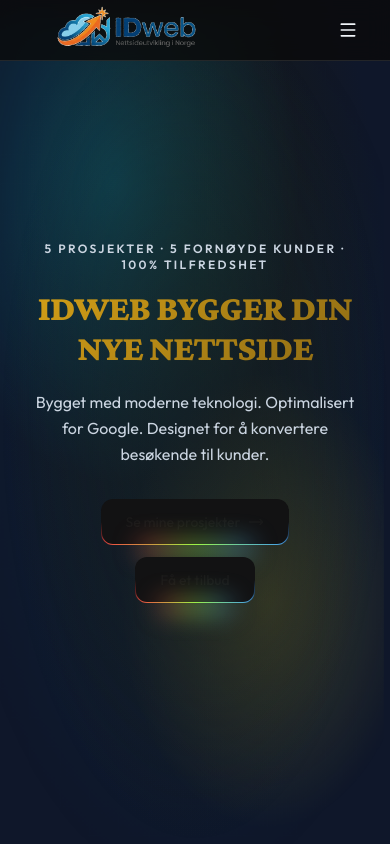
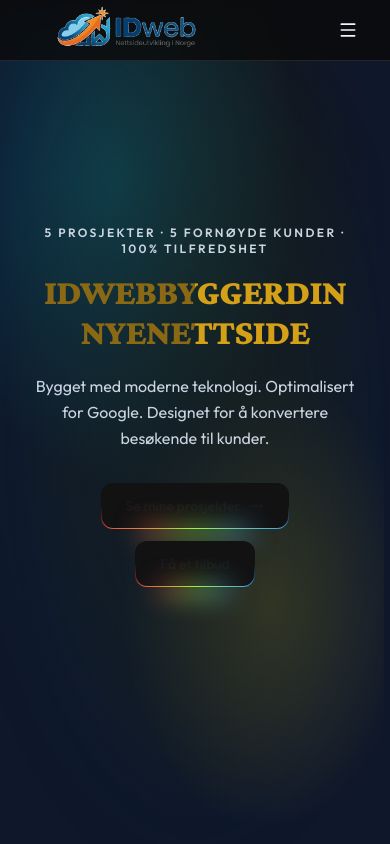
Before and after one commit to daodiii/Idweb, a Next.js app: page / in a window 390 px wide. Shown: the top 844 px of the page. Built offline with nearby package versions, Linux system fonts and the light colour scheme.

Commit message:
feat: add staggered text reveal, shimmer, and scroll parallax to mobile hero

```diff
--- a/src/components/sections/hero-section.tsx
+++ b/src/components/sections/hero-section.tsx
@@ -21,7 +21,7 @@
   visible: {
     opacity: 1,
     y: 0,
-    transition: { duration: 0.35, ease: "easeOut" },
+    transition: { duration: 0.35, ease: "easeOut" as const },
   },
 };
 
@@ -30,7 +30,7 @@
   visible: (delay: number) => ({
     opacity: 1,
     y: 0,
-    transition: { duration: 0.4, ease: "easeOut", delay },
+    transition: { duration: 0.4, ease: "easeOut" as const, delay },
   }),
 };
 
@@ -83,26 +83,81 @@
           animate={{ opacity: 1, y: 0 }}
           transition={{ duration: prefersReducedMotion ? 0 : 0.35 }}
         >
-          {/* Mobile hero text — hidden on desktop where Spline handles visuals */}
-          <div className="mb-8 lg:hidden">
-            <p className="mb-4 text-xs font-semibold tracking-[0.2em] text-[var(--color-dark-muted)]">
+          {/* Mobile hero — staggered reveal with parallax */}
+          <motion.div
+            className="mb-8 lg:hidden"
+            style={
+              prefersReducedMotion
+                ? undefined
+                : { y: parallaxY, opacity: parallaxOpacity }
+            }
+          >
+            <motion.p
+              variants={fadeSlideUp}
+              initial="hidden"
+              animate="visible"
+              custom={0}
+              className="mb-4 text-xs font-semibold tracking-[0.2em] text-[var(--color-dark-muted)]"
+            >
               {HERO.eyebrow}
-            </p>
-            <h1
-              className="bg-clip-text text-4xl font-black leading-[1.1] tracking-tight text-transparent sm:text-5xl"
-              style={{
-                backgroundImage:
-                  "linear-gradient(135deg, #D4A017, #8B6914)",
-              }}
+            </motion.p>
+
+            <motion.h1
+              variants={headlineContainer}
+              initial="hidden"
+              animate="visible"
+              className="hero-shimmer bg-clip-text text-4xl font-black leading-[1.1] tracking-tight text-transparent sm:text-5xl"
             >
-              IDWEB BYGGER DIN NYE NETTSIDE
-            </h1>
-            <p className="mx-auto mt-5 max-w-md text-base leading-relaxed text-[var(--color-dark-muted)]">
+              {["IDWEB", "BYGGER", "DIN", "NYE", "NETTSIDE"].map(
+                (word, i) => (
+                  <motion.span
+                    key={word}
+                    variants={headlineWord}
+                    className="inline-block"
+                  >
+                    {word}
+                    {i < 4 && " "}
+                  </motion.span>
+                ),
+              )}
+            </motion.h1>
+
+            <motion.p
+              variants={fadeSlideUp}
+              initial="hidden"
+              animate="visible"
+              custom={0.9}
+              className="mx-auto mt-5 max-w-md text-base leading-relaxed text-[var(--color-dark-muted)]"
+            >
               {HERO.subheadline}
-            </p>
-          </div>
+            </motion.p>
 
-          <div className="flex flex-col items-center justify-center gap-3 sm:flex-row">
+            {/* Mobile CTAs */}
+            <motion.div
+              variants={fadeSlideUp}
+              initial="hidden"
+              animate="visible"
+              custom={1.1}
+              className="mt-8 flex flex-col items-center justify-center gap-3 sm:flex-row"
+            >
+              <Link
+                href="/referanser"
+                className={`${RAINBOW_BUTTON_CLASSES} gap-2 px-6 py-3 text-sm font-bold`}
+              >
+                {HERO.primaryCta}{" "}
+                <MoveRight className="h-4 w-4" aria-hidden="true" />
+              </Link>
+              <Link
+                href="/kontakt"
+                className={`${RAINBOW_BUTTON_CLASSES} gap-2 px-6 py-3 text-sm font-medium`}
+              >
+                {HERO.secondaryCta}
+              </Link>
+            </motion.div>
+          </motion.div>
+
+          {/* Desktop CTAs (no parallax, no stagger) */}
+          <div className="hidden flex-col items-center justify-center gap-3 sm:flex-row lg:flex">
             <Link
               href="/referanser"
               className={`${RAINBOW_BUTTON_CLASSES} gap-2 px-6 py-3 text-sm font-bold`}
```
